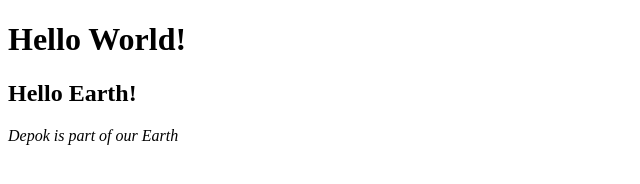
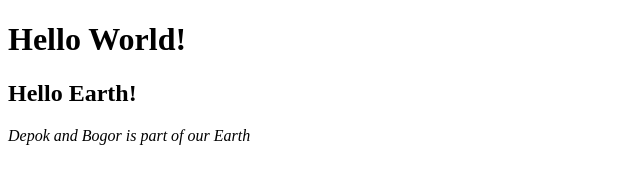
Before and after one commit to fhenix14/test1, a plain HTML site: page index.html in a window 1280 px wide. Shown: the whole page, without its empty margins (0-640 px from the left). Drawn offline with Linux system fonts and the light colour scheme.

Commit message:
mengedit index untuk menambahkan bogor

```diff
--- a/index.html
+++ b/index.html
@@ -7,7 +7,7 @@
 <h1>Hello World!</h1>
 <h2>Hello Earth!</h2>
 
-<i>Depok is part of our Earth</i>
+<i>Depok and Bogor is part of our Earth</i>
 
 </body>
 </html>
```
